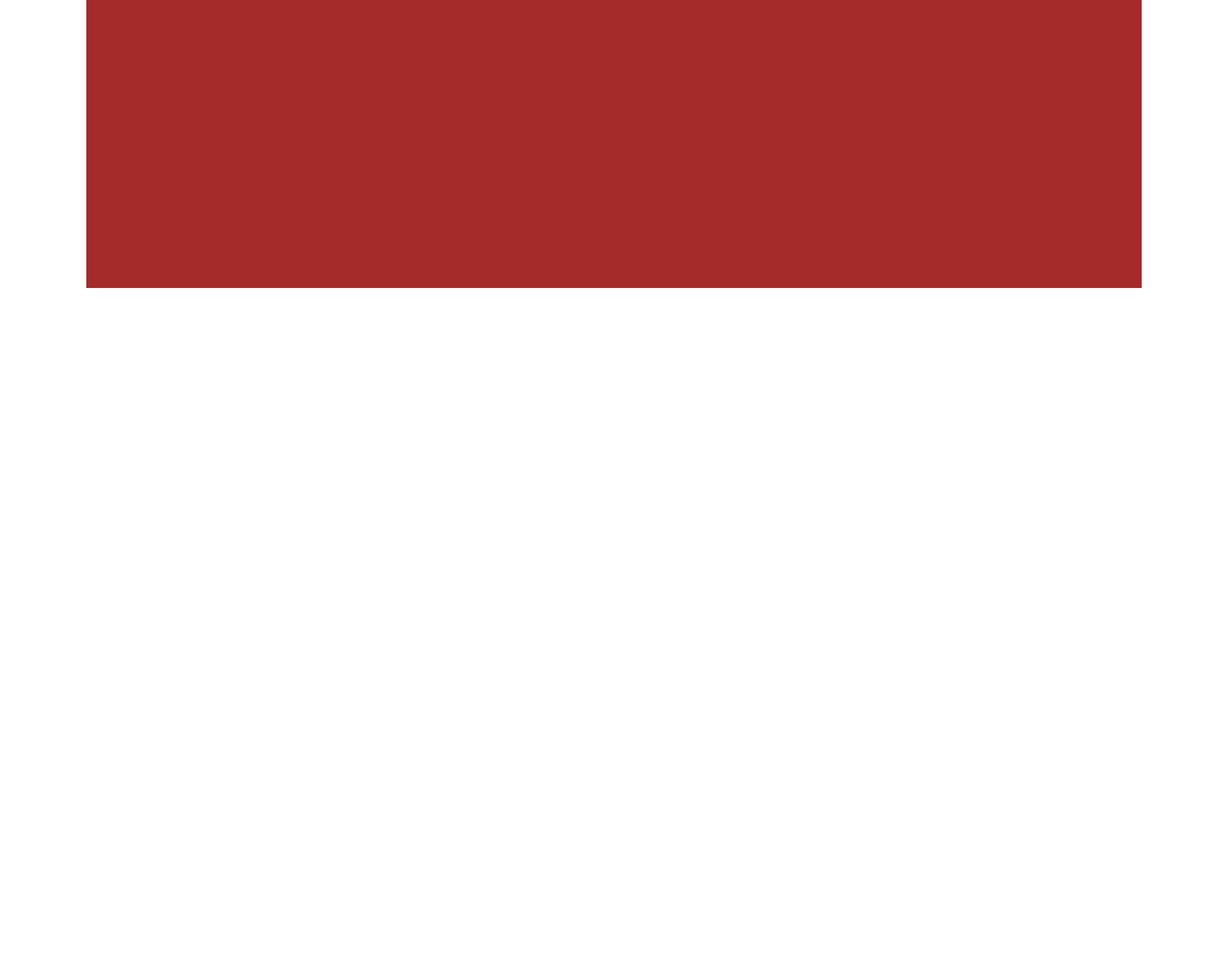
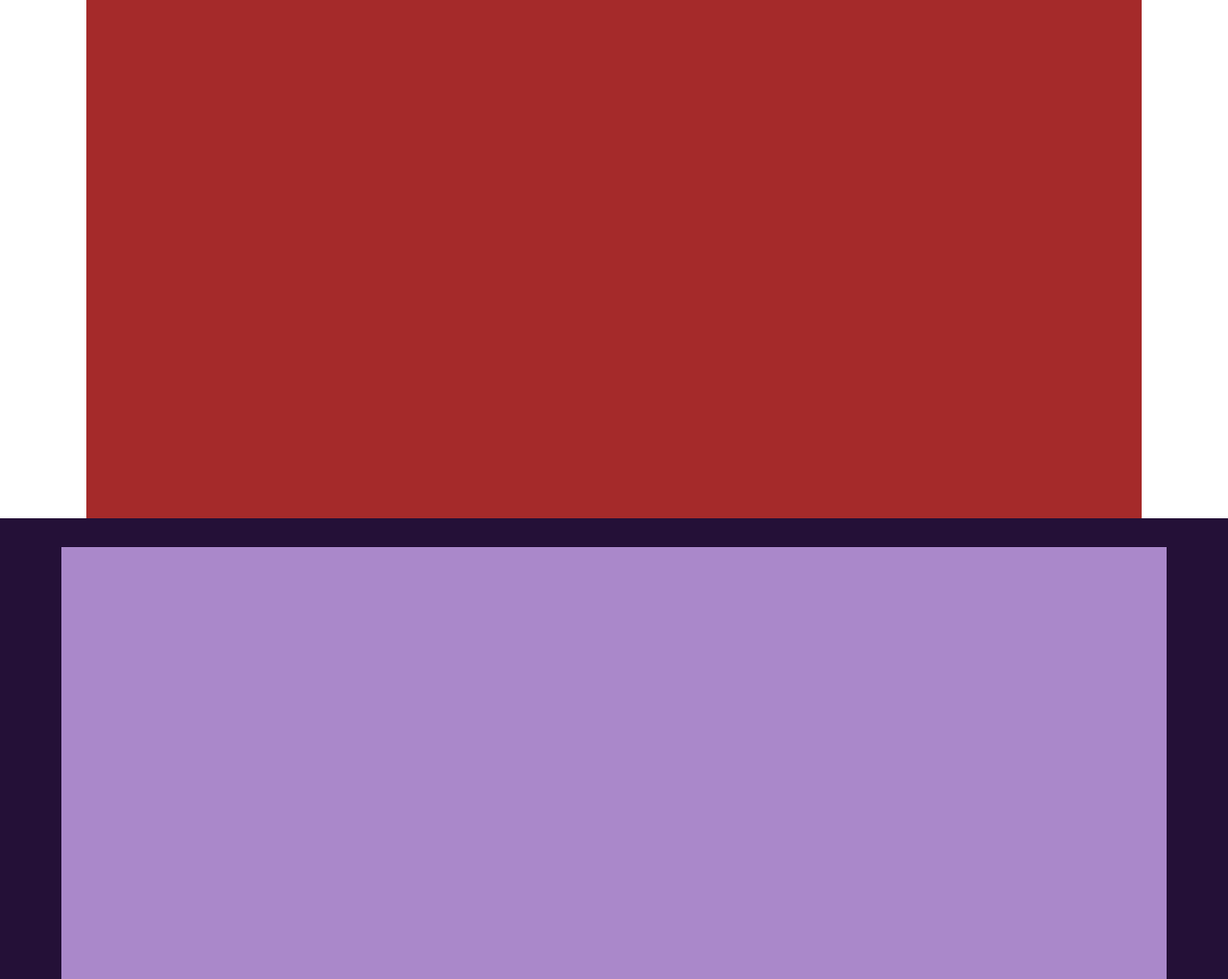
Before and after one commit to facz0/mkt, a plain HTML site: page index.html in a window 1280 px wide. Shown: the part 900-1920 px from the top of the page at 96% size. Before the commit the page ends 1200 px from the top, so only its background shows below. Drawn offline with Linux system fonts and the light colour scheme.

Commit message:
add html and style(3th box)

```diff
--- a/index.html
+++ b/index.html
@@ -41,7 +41,7 @@
 
         </div>
 
-        <!-- Segunda caja con contenido x -->
+        <!-- Segunda caja con contenido publisher -->
         <div class="contenedor2">
             <div class="contenedor2-2">
                 <h2 class="contenedor2-2_h2-1"></h2>
@@ -56,6 +56,20 @@
             </div>
         </div>
 
+
+        <!-- Tercera caja del contenedor Work with us -->
+        <div class="contenedor3">
+            <div class="contenedor3-3">
+                <h2 class="title"></h2>
+                <div class="contenedor3-3-mini">
+                    <div></div>
+                    <div></div>
+                    <div></div>
+                    <div></div>
+                </div>
+            </div>
+        </div>
+
     </div>
 
 </body>
--- a/style.css
+++ b/style.css
@@ -53,7 +53,7 @@ box-sizing: border-box ;
     justify-self: center;
     background-color: brown;
     width: 86vw;
-    height: 50vh;
+    height: 80vh;
     padding: 20px;
 }
 
@@ -84,7 +84,23 @@ box-sizing: border-box ;
     column-gap: 2%;
 }
 
+.contenedor3{
+    background-color: rgb(36, 16, 55);
+    width: 100vw;
+    height: 60vh;
+    padding-top:30px;
+}
 
-.contenedor2-2-container1{
+.contenedor3-3{
+    background-color: rgb(170, 136, 202);
+    width: 90vw;
+    height: 100%;
+    margin-left: auto;
+    margin-right: auto;
+}
 
+.contenedor3-3-mini{
+    display: grid;
+    grid-template-columns: 1fr 1fr 1fr 1fr;
+    column-gap: 5%;
 }
```
